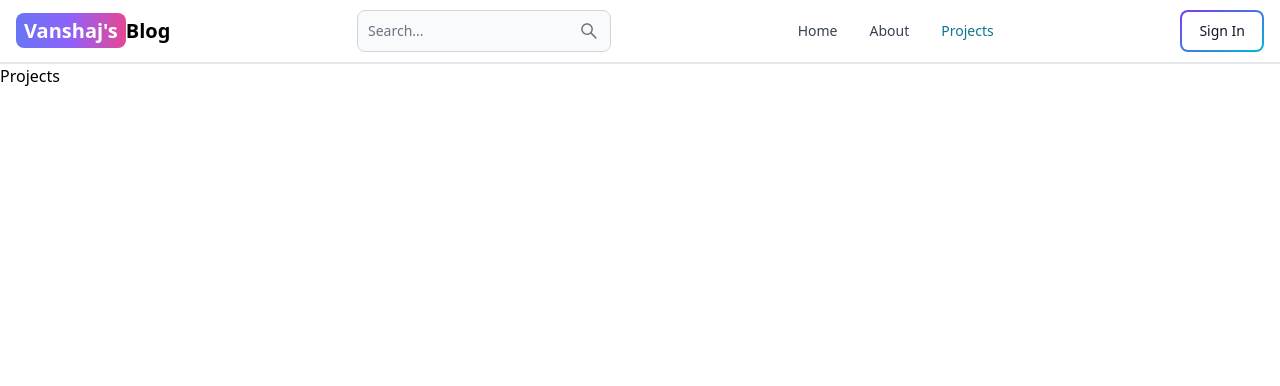
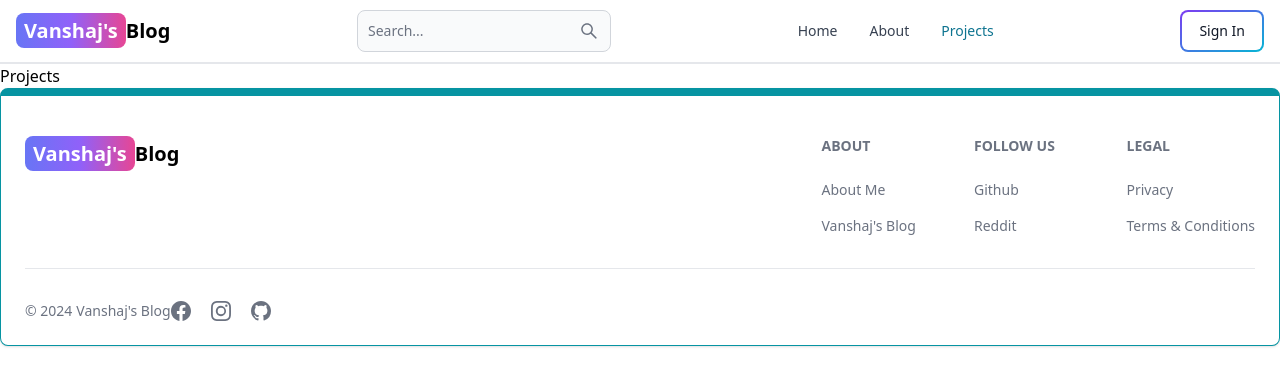
Before and after one commit to V-a-n-s-h-a-j/mern-blog, a React (Vite) app in the folder client/: page /projects in a window 1280 px wide. Shown: the top 386 px of the page. Built offline with nearby package versions, Linux system fonts and the light colour scheme.

Commit message:
created and added footer component

```diff
--- a/client/src/App.jsx
+++ b/client/src/App.jsx
@@ -7,6 +7,7 @@
 import Dashboard from "./pages/Dashboard";
 import Projects from "./pages/Projects";
 import Header from "./components/Header";
+import Footer from "./components/Footer";
 export default function App() {
   return (
     <BrowserRouter>
@@ -19,6 +20,7 @@
         <Route path="/dashboard" element={<Dashboard/>}/>
         <Route path="/projects" element={<Projects/>}/>
       </Routes>
+      <Footer/>
     </BrowserRouter>
   );
 }
--- /dev/null
+++ b/client/src/components/Footer.jsx
@@ -0,0 +1,95 @@
+import {
+  Footer,
+  FooterTitle,
+  FooterLinkGroup,
+  FooterLink,
+  FooterDivider,
+  FooterCopyright,
+  FooterIcon,
+} from "flowbite-react";
+import { BsFacebook, BsInstagram, BsGithub } from "react-icons/bs";
+import React from "react";
+import { Link } from "react-router-dom";
+
+export default function FooterCom() {
+  return (
+    <Footer container className="border border-t-8 border-teal-500">
+      <div className="w-full max-w-7xl mx-auto">
+        <div className="grid w-full justify-between sm:flex md:grid-cols-1">
+          {/* Logo Div */}
+          <div className="mt-5">
+            <Link
+              to="/"
+              className="self-center whitespace-nowrap text-lg sm:text-xl font-semibold dark:text-white"
+            >
+              <span className="px-2 py-1 bg-gradient-to-r from-indigo-500 via-purple-500 to-pink-500 rounded-lg text-white">
+                Vanshaj's
+              </span>
+              Blog
+            </Link>
+          </div>
+          <div className="grid grid-cols-2 gap-8 sm:grid-cols-3 sm:mt-4 sm:gap-6">
+            <div>
+              <FooterTitle title="About" />
+              <Footer.LinkGroup col>
+                <FooterLink
+                  href="/about"
+                  target="_blank"
+                  rel="noopener noreferrer"
+                >
+                  About Me
+                </FooterLink>
+                <FooterLink href="/" target="_blank" rel="noopener noreferrer">
+                  Vanshaj's Blog
+                </FooterLink>
+              </Footer.LinkGroup>
+            </div>
+            <div>
+              <FooterTitle title="Follow Us" />
+              <Footer.LinkGroup col>
+                <FooterLink
+                  href="/about"
+                  target="_blank"
+                  rel="noopener noreferrer"
+                >
+                  Github
+                </FooterLink>
+                <FooterLink href="/" target="_blank" rel="noopener noreferrer">
+                  Reddit
+                </FooterLink>
+              </Footer.LinkGroup>
+            </div>
+            <div>
+              <FooterTitle title="Legal" />
+              <Footer.LinkGroup col>
+                <FooterLink
+                  href="/about"
+                  target="_blank"
+                  rel="noopener noreferrer"
+                >
+                  Privacy
+                </FooterLink>
+                <FooterLink href="/" target="_blank" rel="noopener noreferrer">
+                  Terms & Conditions
+                </FooterLink>
+              </Footer.LinkGroup>
+            </div>
+          </div>
+        </div>
+        <FooterDivider />
+        <div className="w-full sm:flex sm: items-center sm-justify-between">
+          <FooterCopyright
+            href="#"
+            by="Vanshaj's Blog"
+            year={new Date().getFullYear()}
+          />
+          <div className="flex gap-5 sm: mt-0 sm:justify-center">
+            <FooterIcon href="#" icon={BsFacebook} />
+            <FooterIcon href="#" icon={BsInstagram} />
+            <FooterIcon href="#" icon={BsGithub} />
+          </div>
+        </div>
+      </div>
+    </Footer>
+  );
+}
```
